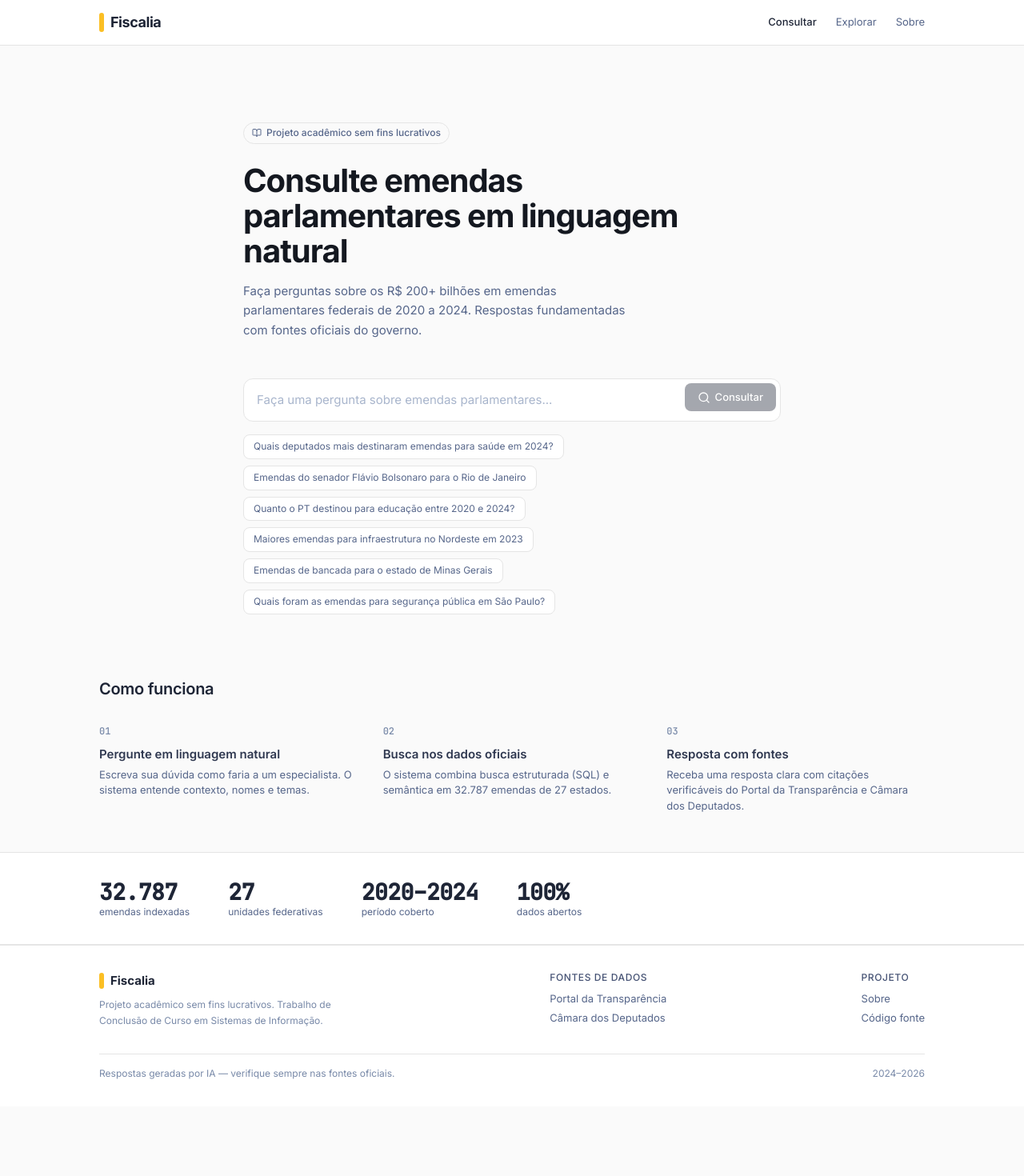
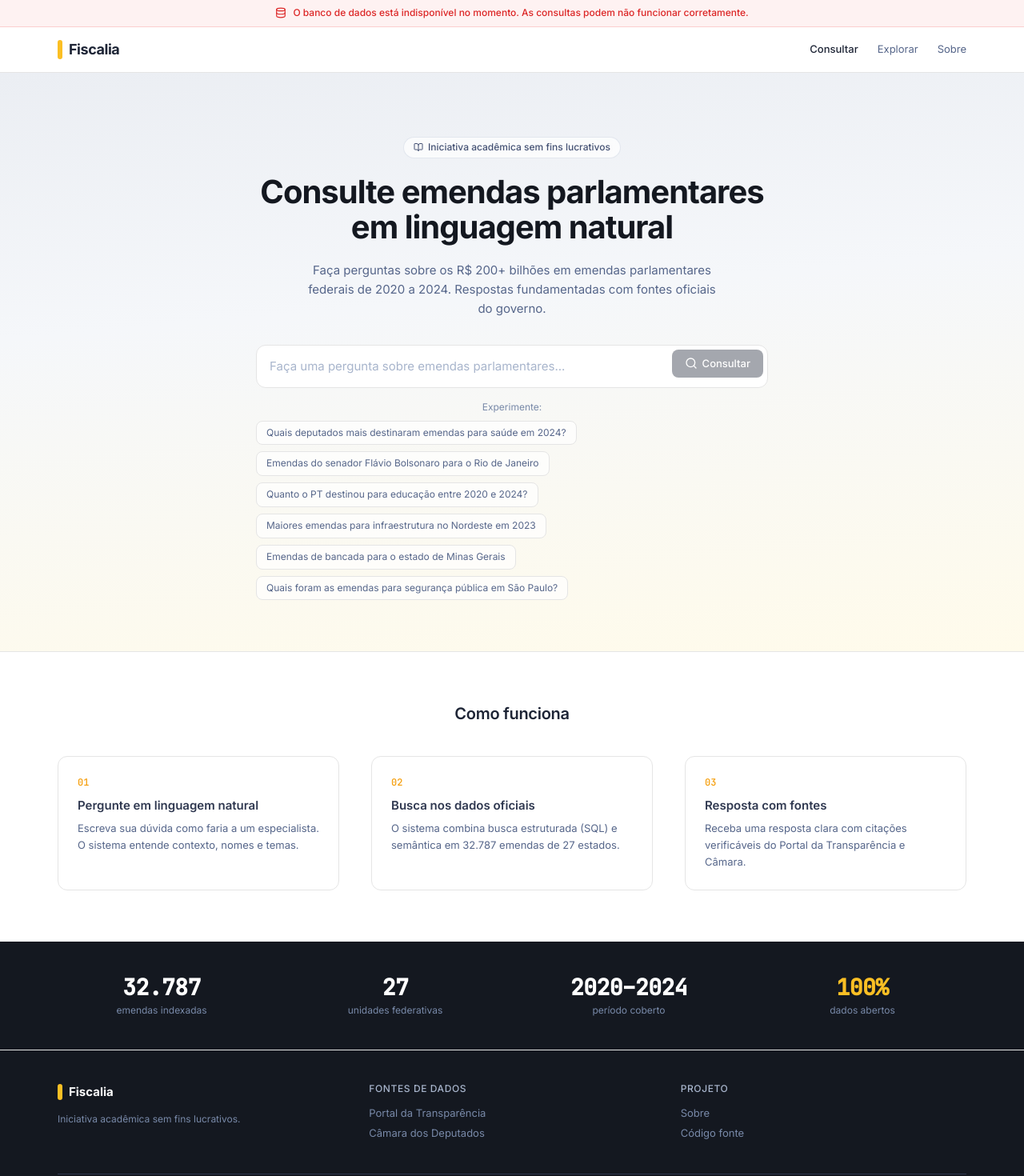
Before and after one commit to andrefesan/TCC_Projeto, a React (Vite) app in the folder frontend/: page / in a window 1280 px wide. Shown: the top 1470 px of the page at 80% size. Before the commit the page ends 1383 px from the top, so only its background shows below. Built offline with nearby package versions, Linux system fonts and the light colour scheme; no server answers.

Commit message:
Atualização repo e interface

```diff
--- a/frontend/src/App.tsx
+++ b/frontend/src/App.tsx
@@ -1,15 +1,38 @@
 import { Routes, Route, NavLink } from 'react-router-dom'
+import { useQuery } from '@tanstack/react-query'
+import { AlertTriangle, Database } from 'lucide-react'
 import clsx from 'clsx'
 import HomePage from './pages/HomePage'
 import ResultsPage from './pages/ResultsPage'
 import AboutPage from './pages/AboutPage'
+import { checkHealth } from './services/api'
 
 export default function App() {
+  const health = useQuery({
+    queryKey: ['health'],
+    queryFn: checkHealth,
+    retry: 2,
+    refetchInterval: 60_000,
+    refetchOnWindowFocus: true,
+  })
+
+  const dbDown = health.isError || (health.data && health.data.database !== 'connected')
+
   return (
     <div className="min-h-screen flex flex-col">
+      {/* Database status banner */}
+      {dbDown && (
+        <div className="status-banner bg-destructive-50 text-destructive-600 border-b border-destructive-500/20 flex items-center justify-center gap-2">
+          <Database size={14} />
+          <span>
+            O banco de dados está indisponível no momento. As consultas podem não funcionar corretamente.
+          </span>
+        </div>
+      )}
+
       {/* Header */}
       <header className="sticky top-0 z-50 bg-white/95 backdrop-blur-sm border-b border-surface-200">
-        <div className="max-w-wide mx-auto h-14 px-4 sm:px-6 flex items-center justify-between">
+        <div className="max-w-wide mx-auto h-14 px-4 sm:px-6 lg:px-8 flex items-center justify-between">
           <NavLink to="/" className="flex items-center gap-2">
             <span className="w-1.5 h-6 bg-accent-400 rounded-sm" />
             <span className="text-lg font-bold tracking-tight text-brand-900">
@@ -17,7 +40,7 @@ export default function App() {
             </span>
           </NavLink>
 
-          <nav className="flex items-center gap-6 text-small">
+          <nav className="flex items-center gap-4 sm:gap-6 text-small">
             <NavLink
               to="/"
               end
@@ -66,30 +89,29 @@ export default function App() {
       </main>
 
       {/* Footer */}
-      <footer className="border-t border-surface-200 bg-white">
-        <div className="max-w-wide mx-auto px-4 sm:px-6 py-8">
-          <div className="flex flex-col sm:flex-row sm:items-start justify-between gap-6">
-            <div className="max-w-xs">
-              <div className="flex items-center gap-2 mb-2">
+      <footer className="border-t border-surface-200 bg-brand-950 text-brand-400">
+        <div className="max-w-wide mx-auto px-4 sm:px-6 lg:px-8 py-10">
+          <div className="grid grid-cols-1 sm:grid-cols-3 gap-8">
+            <div>
+              <div className="flex items-center gap-2 mb-3">
                 <span className="w-1.5 h-5 bg-accent-400 rounded-sm" />
-                <span className="font-bold text-brand-900">Fiscalia</span>
+                <span className="font-bold text-white">Fiscalia</span>
               </div>
               <p className="text-caption text-brand-400 leading-relaxed">
-                Projeto acadêmico sem fins lucrativos.
-                Trabalho de Conclusão de Curso em Sistemas de Informação.
+                Iniciativa acadêmica sem fins lucrativos.
               </p>
             </div>
 
             <div>
-              <p className="text-caption font-medium text-brand-600 mb-2 uppercase tracking-wider">
+              <p className="text-caption font-medium text-brand-300 mb-3 uppercase tracking-wider">
                 Fontes de dados
               </p>
-              <div className="space-y-1">
+              <div className="space-y-1.5">
                 <a
                   href="https://portaldatransparencia.gov.br"
                   target="_blank"
                   rel="noopener noreferrer"
-                  className="block text-small text-brand-500 hover:text-brand-700 transition-colors"
+                  className="block text-small text-brand-400 hover:text-white transition-colors"
                 >
                   Portal da Transparência
                 </a>
@@ -97,7 +119,7 @@ export default function App() {
                   href="https://dadosabertos.camara.leg.br"
                   target="_blank"
                   rel="noopener noreferrer"
-                  className="block text-small text-brand-500 hover:text-brand-700 transition-colors"
+                  className="block text-small text-brand-400 hover:text-white transition-colors"
                 >
                   Câmara dos Deputados
                 </a>
@@ -105,13 +127,13 @@ export default function App() {
             </div>
 
             <div>
-              <p className="text-caption font-medium text-brand-600 mb-2 uppercase tracking-wider">
+              <p className="text-caption font-medium text-brand-300 mb-3 uppercase tracking-wider">
                 Projeto
               </p>
-              <div className="space-y-1">
+              <div className="space-y-1.5">
                 <NavLink
                   to="/about"
-                  className="block text-small text-brand-500 hover:text-brand-700 transition-colors"
+                  className="block text-small text-brand-400 hover:text-white transition-colors"
                 >
                   Sobre
                 </NavLink>
@@ -119,7 +141,7 @@ export default function App() {
                   href="https://github.com/anonymus-astro/Fiscalia"
                   target="_blank"
                   rel="noopener noreferrer"
-                  className="block text-small text-brand-500 hover:text-brand-700 transition-colors"
+                  className="block text-small text-brand-400 hover:text-white transition-colors"
                 >
                   Código fonte
                 </a>
@@ -127,8 +149,11 @@ export default function App() {
             </div>
           </div>
 
-          <div className="mt-8 pt-4 border-t border-surface-200 flex flex-col sm:flex-row justify-between gap-2 text-caption text-brand-400">
-            <p>Respostas geradas por IA — verifique sempre nas fontes oficiais.</p>
+          <div className="mt-10 pt-6 border-t border-brand-800 flex flex-col sm:flex-row justify-between gap-2 text-caption text-brand-500">
+            <div className="flex items-center gap-1.5">
+              <AlertTriangle size={11} />
+              <span>Respostas geradas por IA — verifique sempre nas fontes oficiais.</span>
+            </div>
             <p>2024–2026</p>
           </div>
         </div>
--- a/frontend/src/components/SearchBar.tsx
+++ b/frontend/src/components/SearchBar.tsx
@@ -69,7 +69,9 @@ export function SearchBar({ onSearch, isLoading, variant = 'hero' }: SearchBarPr
       </form>
 
       {isHero && (
-        <div className="mt-4 flex flex-wrap gap-2">
+        <div className="mt-4">
+          <p className="text-caption text-brand-400 mb-2">Experimente:</p>
+          <div className="flex flex-wrap gap-2">
             {SUGESTOES.slice(0, 6).map((s, i) => (
               <button
                 key={i}
@@ -77,14 +79,15 @@ export function SearchBar({ onSearch, isLoading, variant = 'hero' }: SearchBarPr
                   setQuery(s.text)
                   onSearch(s.text)
                 }}
-              className="text-caption px-3 py-1.5 bg-white border border-surface-200
-                         rounded-md hover:border-brand-300 hover:text-brand-700
-                         text-brand-500 transition-colors"
+                className="text-caption px-3 py-1.5 bg-white/70 border border-surface-200
+                           rounded-md hover:border-brand-300 hover:text-brand-700 hover:bg-white
+                           text-brand-500 transition-colors text-left"
               >
                 {s.text}
               </button>
             ))}
           </div>
+        </div>
       )}
     </div>
   )
--- a/frontend/src/pages/AboutPage.tsx
+++ b/frontend/src/pages/AboutPage.tsx
@@ -2,53 +2,54 @@ import { ExternalLink, AlertTriangle } from 'lucide-react'
 
 export default function AboutPage() {
   return (
-    <div className="max-w-content mx-auto px-4 sm:px-6 py-12">
+    <div className="max-w-content mx-auto px-4 sm:px-6 lg:px-8 py-12">
+      <div className="text-center mb-12">
         <h1 className="text-title text-brand-900 mb-2">Sobre o Fiscalia</h1>
-      <p className="text-body text-brand-500 mb-12 max-w-[480px]">
+        <p className="text-body text-brand-500 mx-auto max-w-[520px]">
           Uma plataforma aberta para consultar emendas parlamentares
           brasileiras em linguagem natural.
         </p>
+      </div>
 
-      <div className="space-y-12">
+      <div className="space-y-10">
         {/* O projeto */}
-        <section>
-          <h2 className="text-caption font-medium uppercase tracking-wider text-brand-400 mb-3">
+        <section className="surface-card p-6 sm:p-8">
+          <h2 className="text-caption font-medium uppercase tracking-wider text-accent-500 mb-3">
             O projeto
           </h2>
-          <p className="text-body text-brand-700 leading-relaxed max-w-[560px]">
+          <p className="text-body text-brand-700 leading-relaxed">
             O Fiscalia permite consultar dados sobre emendas parlamentares
             federais em linguagem natural, recebendo respostas fundamentadas com
-            citações verificáveis de fontes governamentais. É um projeto acadêmico
-            sem fins lucrativos, desenvolvido como Trabalho de Conclusão de Curso
-            em Sistemas de Informação.
+            citações verificáveis de fontes governamentais. É uma iniciativa
+            acadêmica sem fins lucrativos.
           </p>
         </section>
 
         {/* Arquitetura */}
-        <section>
-          <h2 className="text-caption font-medium uppercase tracking-wider text-brand-400 mb-3">
+        <section className="surface-card p-6 sm:p-8">
+          <h2 className="text-caption font-medium uppercase tracking-wider text-accent-500 mb-3">
             Arquitetura
           </h2>
-          <p className="text-body text-brand-700 leading-relaxed mb-4 max-w-[560px]">
+          <p className="text-body text-brand-700 leading-relaxed mb-5">
             O sistema utiliza uma arquitetura RAG (Retrieval-Augmented Generation) híbrida:
           </p>
-          <div className="space-y-3 max-w-[560px]">
+          <div className="space-y-4">
             <div className="flex gap-3 items-start">
-              <span className="text-caption font-mono text-brand-400 mt-0.5 shrink-0">01</span>
+              <span className="text-caption font-mono font-medium text-accent-500 mt-0.5 shrink-0 w-5">01</span>
               <div>
                 <span className="text-small font-semibold text-brand-800">Text-to-SQL</span>
                 <span className="text-small text-brand-500"> — para consultas estruturadas (autor, ano, UF)</span>
               </div>
             </div>
             <div className="flex gap-3 items-start">
-              <span className="text-caption font-mono text-brand-400 mt-0.5 shrink-0">02</span>
+              <span className="text-caption font-mono font-medium text-accent-500 mt-0.5 shrink-0 w-5">02</span>
               <div>
                 <span className="text-small font-semibold text-brand-800">Busca vetorial semântica</span>
                 <span className="text-small text-brand-500"> — para termos que exigem interpretação</span>
               </div>
             </div>
             <div className="flex gap-3 items-start">
-              <span className="text-caption font-mono text-brand-400 mt-0.5 shrink-0">03</span>
+              <span className="text-caption font-mono font-medium text-accent-500 mt-0.5 shrink-0 w-5">03</span>
               <div>
                 <span className="text-small font-semibold text-brand-800">LLM (Claude)</span>
                 <span className="text-small text-brand-500"> — para síntese de respostas acessíveis</span>
@@ -58,11 +59,11 @@ export default function AboutPage() {
         </section>
 
         {/* Fontes */}
-        <section>
-          <h2 className="text-caption font-medium uppercase tracking-wider text-brand-400 mb-3">
+        <section className="surface-card p-6 sm:p-8">
+          <h2 className="text-caption font-medium uppercase tracking-wider text-accent-500 mb-3">
             Fontes de dados
           </h2>
-          <div className="space-y-2">
+          <div className="space-y-2.5">
             <a
               href="https://portaldatransparencia.gov.br"
               target="_blank"
@@ -84,28 +85,14 @@ export default function AboutPage() {
           </div>
         </section>
 
-        {/* Contexto acadêmico */}
-        <section>
-          <h2 className="text-caption font-medium uppercase tracking-wider text-brand-400 mb-3">
-            Contexto acadêmico
-          </h2>
-          <p className="text-body text-brand-700 leading-relaxed max-w-[560px]">
-            Trabalho de Conclusão de Curso em Sistemas de Informação com o tema
-            "Arquitetura RAG Híbrida para Consulta em Linguagem Natural a Dados
-            de Emendas Parlamentares Brasileiras".
-          </p>
-        </section>
-
         {/* Disclaimer */}
-        <section className="border-t border-surface-200 pt-8">
-          <div className="flex items-start gap-2.5 text-small text-brand-500">
+        <div className="flex items-start gap-2.5 text-small text-brand-500 px-2">
           <AlertTriangle size={14} className="text-caution-500 mt-0.5 shrink-0" />
-            <p className="leading-relaxed max-w-[560px]">
+          <p className="leading-relaxed">
             As respostas são geradas por inteligência artificial e podem conter
             imprecisões. Sempre verifique as informações nas fontes oficiais indicadas.
           </p>
         </div>
-        </section>
       </div>
     </div>
   )
--- a/frontend/src/pages/HomePage.tsx
+++ b/frontend/src/pages/HomePage.tsx
@@ -15,84 +15,87 @@ export default function HomePage() {
 
   return (
     <div>
-      {/* ── Landing (shown when no results) ── */}
+      {/* ── Landing ── */}
       {!hasResults && !isPending && !isError && (
         <>
-          {/* Hero */}
-          <section className="max-w-content mx-auto px-4 sm:px-6 pt-16 pb-8 sm:pt-24 sm:pb-12">
-            <div className="flex items-center gap-2 mb-6">
-              <span className="inline-flex items-center gap-1.5 text-caption font-medium px-2.5 py-1 rounded-full border border-surface-200 text-brand-500">
+          {/* Hero with gradient */}
+          <section className="hero-gradient">
+            <div className="max-w-wide mx-auto px-4 sm:px-6 lg:px-8 pt-14 pb-12 sm:pt-20 sm:pb-16 text-center">
+              <div className="flex justify-center mb-5">
+                <span className="inline-flex items-center gap-1.5 text-caption font-medium px-3 py-1 rounded-full border border-brand-200/60 bg-white/70 text-brand-600 backdrop-blur-sm">
                   <BookOpen size={12} />
-                Projeto acadêmico sem fins lucrativos
+                  Iniciativa acadêmica sem fins lucrativos
                 </span>
               </div>
 
-            <h1 className="text-display text-brand-950 max-w-[560px]">
+              <h1 className="text-display text-brand-950 mx-auto max-w-[640px]">
                 Consulte emendas parlamentares em linguagem natural
               </h1>
-            <p className="text-body text-brand-500 mt-4 max-w-[480px] leading-relaxed">
+              <p className="text-body text-brand-500 mt-5 mx-auto max-w-[520px] leading-relaxed">
                 Faça perguntas sobre os R$ 200+ bilhões em emendas parlamentares federais
                 de 2020 a 2024. Respostas fundamentadas com fontes oficiais do governo.
               </p>
-          </section>
 
-          {/* Search */}
-          <section className="max-w-content mx-auto px-4 sm:px-6">
+              <div className="mt-8 max-w-[640px] mx-auto">
                 <SearchBar onSearch={handleSearch} isLoading={isPending} variant="hero" />
+              </div>
+            </div>
           </section>
 
           {/* How it works */}
-          <section className="max-w-wide mx-auto px-4 sm:px-6 pt-20 pb-12">
-            <h2 className="text-heading text-brand-900 mb-8">Como funciona</h2>
-            <div className="grid grid-cols-1 sm:grid-cols-3 gap-8">
-              <div>
-                <div className="text-caption font-mono font-medium text-brand-400 mb-2">01</div>
-                <h3 className="text-body font-semibold text-brand-800 mb-1">
+          <section className="bg-white border-t border-surface-200">
+            <div className="max-w-wide mx-auto px-4 sm:px-6 lg:px-8 py-14 sm:py-16">
+              <h2 className="text-heading text-brand-900 mb-10 text-center">Como funciona</h2>
+              <div className="grid grid-cols-1 sm:grid-cols-3 gap-6 sm:gap-10">
+                <div className="surface-card p-5 sm:p-6">
+                  <div className="text-caption font-mono font-medium text-accent-500 mb-2">01</div>
+                  <h3 className="text-body font-semibold text-brand-800 mb-1.5">
                     Pergunte em linguagem natural
                   </h3>
-                <p className="text-small text-brand-500">
+                  <p className="text-small text-brand-500 leading-relaxed">
                     Escreva sua dúvida como faria a um especialista. O sistema entende contexto, nomes e temas.
                   </p>
                 </div>
-              <div>
-                <div className="text-caption font-mono font-medium text-brand-400 mb-2">02</div>
-                <h3 className="text-body font-semibold text-brand-800 mb-1">
+                <div className="surface-card p-5 sm:p-6">
+                  <div className="text-caption font-mono font-medium text-accent-500 mb-2">02</div>
+                  <h3 className="text-body font-semibold text-brand-800 mb-1.5">
                     Busca nos dados oficiais
                   </h3>
-                <p className="text-small text-brand-500">
+                  <p className="text-small text-brand-500 leading-relaxed">
                     O sistema combina busca estruturada (SQL) e semântica em 32.787 emendas de 27 estados.
                   </p>
                 </div>
-              <div>
-                <div className="text-caption font-mono font-medium text-brand-400 mb-2">03</div>
-                <h3 className="text-body font-semibold text-brand-800 mb-1">
+                <div className="surface-card p-5 sm:p-6">
+                  <div className="text-caption font-mono font-medium text-accent-500 mb-2">03</div>
+                  <h3 className="text-body font-semibold text-brand-800 mb-1.5">
                     Resposta com fontes
                   </h3>
-                <p className="text-small text-brand-500">
-                  Receba uma resposta clara com citações verificáveis do Portal da Transparência e Câmara dos Deputados.
+                  <p className="text-small text-brand-500 leading-relaxed">
+                    Receba uma resposta clara com citações verificáveis do Portal da Transparência e Câmara.
                   </p>
+                </div>
               </div>
             </div>
           </section>
 
           {/* Stats */}
-          <section className="border-y border-surface-200 bg-white">
-            <div className="max-w-wide mx-auto px-4 sm:px-6 py-8 flex flex-wrap gap-x-12 gap-y-4">
+          <section className="bg-brand-950">
+            <div className="max-w-wide mx-auto px-4 sm:px-6 lg:px-8 py-10 grid grid-cols-2 sm:grid-cols-4 gap-6 sm:gap-8 text-center">
               <div>
-                <div className="text-title font-bold text-brand-900 font-mono">32.787</div>
-                <div className="text-caption text-brand-500">emendas indexadas</div>
+                <div className="text-title font-bold text-white font-mono">32.787</div>
+                <div className="text-caption text-brand-400 mt-1">emendas indexadas</div>
               </div>
               <div>
-                <div className="text-title font-bold text-brand-900 font-mono">27</div>
-                <div className="text-caption text-brand-500">unidades federativas</div>
+                <div className="text-title font-bold text-white font-mono">27</div>
+                <div className="text-caption text-brand-400 mt-1">unidades federativas</div>
               </div>
               <div>
-                <div className="text-title font-bold text-brand-900 font-mono">2020–2024</div>
-                <div className="text-caption text-brand-500">período coberto</div>
+                <div className="text-title font-bold text-white font-mono">2020–2024</div>
+                <div className="text-caption text-brand-400 mt-1">período coberto</div>
               </div>
               <div>
-                <div className="text-title font-bold text-brand-900 font-mono">100%</div>
-                <div className="text-caption text-brand-500">dados abertos</div>
+                <div className="text-title font-bold text-accent-400 font-mono">100%</div>
+                <div className="text-caption text-brand-400 mt-1">dados abertos</div>
               </div>
             </div>
           </section>
@@ -101,7 +104,7 @@ export default function HomePage() {
 
       {/* ── Loading ── */}
       {isPending && (
-        <div className="max-w-content mx-auto px-4 sm:px-6 py-8">
+        <div className="max-w-content mx-auto px-4 sm:px-6 lg:px-8 py-8">
           <SearchBar onSearch={handleSearch} isLoading={isPending} variant="compact" />
           <LoadingState />
         </div>
@@ -109,7 +112,7 @@ export default function HomePage() {
 
       {/* ── Error ── */}
       {isError && (
-        <div className="max-w-content mx-auto px-4 sm:px-6 py-8">
+        <div className="max-w-content mx-auto px-4 sm:px-6 lg:px-8 py-8">
           <SearchBar onSearch={handleSearch} isLoading={isPending} variant="compact" />
           <ErrorState message={error?.message} />
         </div>
@@ -117,7 +120,7 @@ export default function HomePage() {
 
       {/* ── Results ── */}
       {hasResults && (
-        <div className="max-w-content mx-auto px-4 sm:px-6 py-8">
+        <div className="max-w-content mx-auto px-4 sm:px-6 lg:px-8 py-8">
           <SearchBar onSearch={handleSearch} isLoading={isPending} variant="compact" />
           <ResponseCard
             resposta={data.resposta}
--- a/frontend/src/pages/ResultsPage.tsx
+++ b/frontend/src/pages/ResultsPage.tsx
@@ -10,8 +10,8 @@ export default function ResultsPage() {
   const { data, isLoading, isError } = useEmendas(filters)
 
   return (
-    <div className="max-w-wide mx-auto px-4 sm:px-6 py-8">
-      <div className="mb-8">
+    <div className="max-w-wide mx-auto px-4 sm:px-6 lg:px-8 py-10">
+      <div className="mb-8 text-center">
         <h1 className="text-title text-brand-900">Explorar emendas</h1>
         <p className="text-small text-brand-500 mt-1">
           Navegue pelos dados brutos filtrando por ano, estado e partido.
--- a/frontend/src/styles/globals.css
+++ b/frontend/src/styles/globals.css
@@ -66,4 +66,19 @@
   .prose-response code {
     @apply font-mono text-small bg-surface-100 px-1.5 py-0.5 rounded text-brand-800;
   }
+
+  /* Hero gradient background */
+  .hero-gradient {
+    background: linear-gradient(175deg, #ebeef3 0%, #f5f7fa 40%, #fffbeb 100%);
+  }
+
+  /* Subtle card surface */
+  .surface-card {
+    @apply bg-white border border-surface-200 rounded-lg;
+  }
+
+  /* Banner de status global */
+  .status-banner {
+    @apply text-caption px-4 py-2 text-center font-medium;
+  }
 }
--- a/frontend/tailwind.config.js
+++ b/frontend/tailwind.config.js
@@ -69,8 +69,8 @@ export default {
         'caption': ['0.75rem', { lineHeight: '1.4' }],
       },
       maxWidth: {
-        'content': '720px',
-        'wide': '1080px',
+        'content': '860px',
+        'wide': '1200px',
       },
       borderRadius: {
         'sm': '4px',
```
Also changed, not shown: 1 other file (tests, documents, lock files or other folders). Lines whose indentation alone changed are shown as unchanged.
